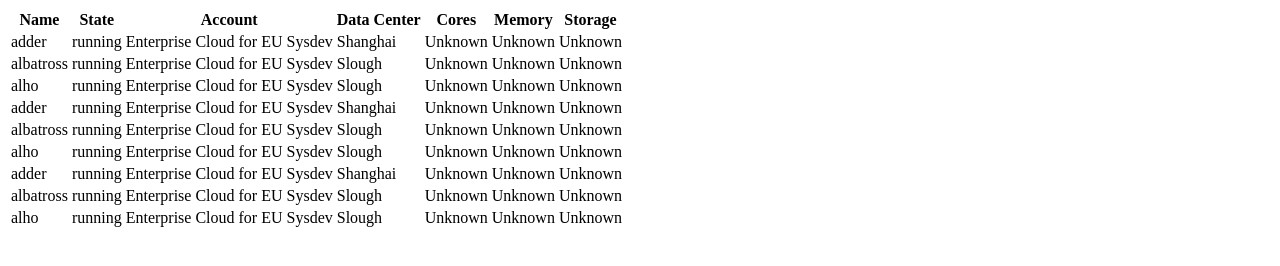
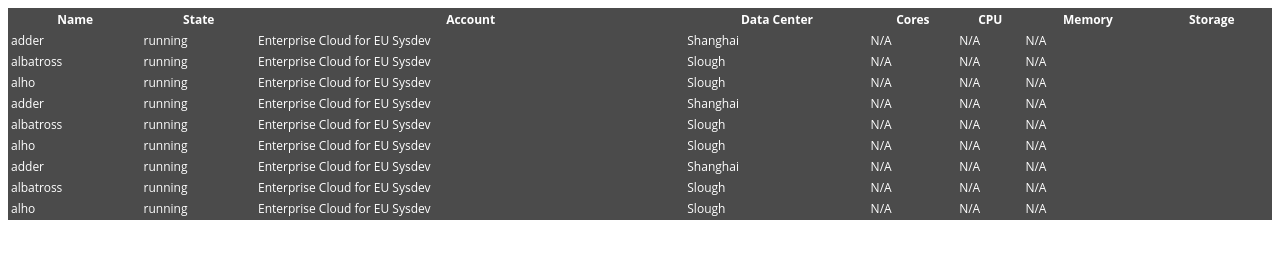
Before and after one commit to linuxGeekX/serverdata_exercise, a plain HTML site: page index.html in a window 1280 px wide. Drawn offline with Linux system fonts and the light colour scheme.

Commit message:
Added Styling via CSS.

```diff
--- a/index.html
+++ b/index.html
@@ -2,6 +2,7 @@
 <html>
 	<head>
 		<title></title>
+		<link rel="stylesheet" type="text/css" href="main.css">
 	</head>
 	<body>
 		<div>
@@ -12,6 +13,7 @@
 					<th>Account</th>
 					<th>Data Center</th>
 					<th>Cores</th>
+					<th>CPU</th>
 					<th>Memory</th>
 					<th>Storage</th>
 				</tr>
@@ -20,81 +22,81 @@
 					<td>running</td>
 					<td>Enterprise Cloud for EU Sysdev</td>
 					<td>Shanghai</td>
-					<td>Unknown</td>
-					<td>Unknown</td>
-					<td>Unknown</td>
+					<td>N/A</td>
+					<td>N/A</td>
+					<td>N/A</td>
 				</tr>
 				<tr>
 					<td>albatross</td>
 					<td>running</td>
 					<td>Enterprise Cloud for EU Sysdev</td>
 					<td>Slough</td>
-					<td>Unknown</td>
-					<td>Unknown</td>
-					<td>Unknown</td>
+					<td>N/A</td>
+					<td>N/A</td>
+					<td>N/A</td>
 				</tr>
 				<tr>
 					<td>alho</td>
 					<td>running</td>
 					<td>Enterprise Cloud for EU Sysdev</td>
 					<td>Slough</td>
-					<td>Unknown</td>
-					<td>Unknown</td>
-					<td>Unknown</td>
+					<td>N/A</td>
+					<td>N/A</td>
+					<td>N/A</td>
 				</tr>
 				<tr>
 					<td>adder</td>
 					<td>running</td>
 					<td>Enterprise Cloud for EU Sysdev</td>
 					<td>Shanghai</td>
-					<td>Unknown</td>
-					<td>Unknown</td>
-					<td>Unknown</td>
+					<td>N/A</td>
+					<td>N/A</td>
+					<td>N/A</td>
 				</tr>
 				<tr>
 					<td>albatross</td>
 					<td>running</td>
 					<td>Enterprise Cloud for EU Sysdev</td>
 					<td>Slough</td>
-					<td>Unknown</td>
-					<td>Unknown</td>
-					<td>Unknown</td>
+					<td>N/A</td>
+					<td>N/A</td>
+					<td>N/A</td>
 				</tr>
 				<tr>
 					<td>alho</td>
 					<td>running</td>
 					<td>Enterprise Cloud for EU Sysdev</td>
 					<td>Slough</td>
-					<td>Unknown</td>
-					<td>Unknown</td>
-					<td>Unknown</td>
+					<td>N/A</td>
+					<td>N/A</td>
+					<td>N/A</td>
 				</tr>
 				<tr>
 					<td>adder</td>
 					<td>running</td>
 					<td>Enterprise Cloud for EU Sysdev</td>
 					<td>Shanghai</td>
-					<td>Unknown</td>
-					<td>Unknown</td>
-					<td>Unknown</td>
+					<td>N/A</td>
+					<td>N/A</td>
+					<td>N/A</td>
 				</tr>
 				<tr>
 					<td>albatross</td>
 					<td>running</td>
 					<td>Enterprise Cloud for EU Sysdev</td>
 					<td>Slough</td>
-					<td>Unknown</td>
-					<td>Unknown</td>
-					<td>Unknown</td>
+					<td>N/A</td>
+					<td>N/A</td>
+					<td>N/A</td>
 				</tr>
 				<tr>
 					<td>alho</td>
 					<td>running</td>
 					<td>Enterprise Cloud for EU Sysdev</td>
 					<td>Slough</td>
-					<td>Unknown</td>
-					<td>Unknown</td>
-					<td>Unknown</td>
+					<td>N/A</td>
+					<td>N/A</td>
+					<td>N/A</td>
 				</tr>
 			</table>
 		</div>
--- /dev/null
+++ b/main.css
@@ -0,0 +1,17 @@
+html {
+	font-size: 12px;
+	font-family: "Open Sans", "Sans Serif";
+}
+
+table {
+	width: 100%;
+	background: rgb(75, 75, 75);
+}
+
+tr:hover:not(:first-child) {
+	background: rgb(100, 100, 100);
+}
+
+th, td {
+	color: white;
+}
```
